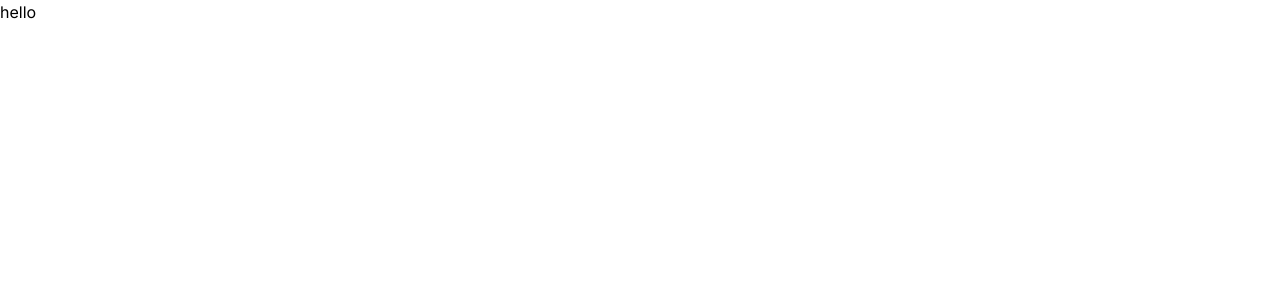
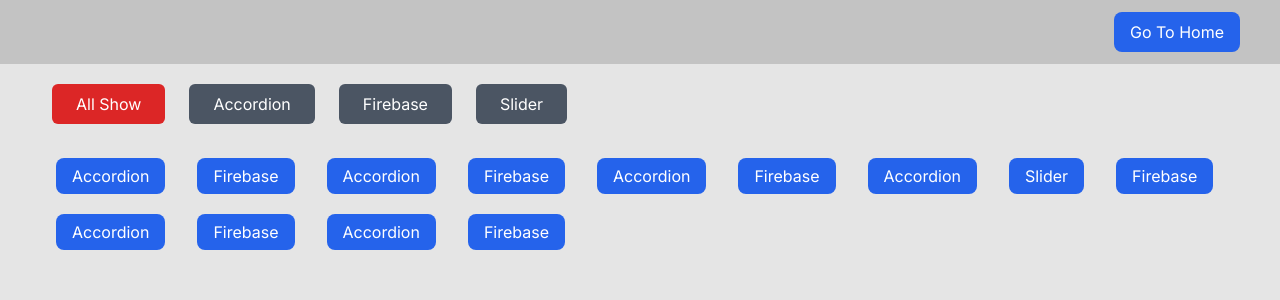
Before and after one commit to Sandeep-Luhaniwal/next-common-components, a Next.js app: page /filter in a window 1280 px wide. Shown: the top 300 px of the page. Built offline with nearby package versions, Linux system fonts and the light colour scheme.

Commit message:
filter add

```diff
--- a/app/filter/page.js
+++ b/app/filter/page.js
@@ -1,9 +1,11 @@
+import CommonButton from '@/src/components/common/CommonButton'
 import Filter from '@/src/components/filter/Filter'
 import React from 'react'
 
 const page = () => {
     return (
         <div>
+            <CommonButton />
             <Filter />
         </div>
     )
--- a/app/firebase/page.js
+++ b/app/firebase/page.js
@@ -1,9 +1,11 @@
+import CommonButton from '@/src/components/common/CommonButton'
 import ImageForm from '@/src/components/firebase/ImageForm'
 import React from 'react'
 
 const page = () => {
     return (
         <div>
+            <CommonButton />
             <ImageForm />
         </div>
     )
--- a/app/globals.css
+++ b/app/globals.css
@@ -1,3 +1,7 @@
 @tailwind base;
 @tailwind components;
 @tailwind utilities;
+
+body{
+    background-color: #e5e5e5;
+}
--- a/app/layout.js
+++ b/app/layout.js
@@ -4,7 +4,7 @@
 const inter = Inter({ subsets: ["latin"] });
 
 export const metadata = {
-  title: "Create Next App",
+  title: "Common Components in Next js",
   description: "Generated by create next app",
 };
 
--- a/src/components/common/AllLinksButton.jsx
+++ b/src/components/common/AllLinksButton.jsx
@@ -4,7 +4,8 @@
 const AllLinksButton = () => {
     return (
         <>
-            <div className="max-w-[1200px] px-4 xl:px-0 mx-auto py-10">
+            <div className="bg-black bg-opacity-15 min-h-screen">
+                <div className="max-w-[1200px] px-4 xl:px-0 mx-auto py-6">
                     <div className="flex flex-wrap gap-8">
                         {allButtons.map((value, index) => {
                             return (
@@ -13,6 +14,7 @@
                         })}
                     </div>
                 </div>
+            </div>
         </>
     )
 }
--- /dev/null
+++ b/src/components/common/CommonButton.jsx
@@ -0,0 +1,18 @@
+import Link from 'next/link'
+import React from 'react'
+
+const CommonButton = () => {
+    return (
+        <>
+            <div className="bg-black bg-opacity-15">
+                <div className="max-w-[1200px] px-4 mx-auto xl:px-0 py-3 ">
+                    <div className="flex justify-end">
+                        <Link className='bg-blue-600 text-white py-2 px-4 rounded-lg hover:bg-red-600 duration-200' href="/">Go To Home</Link>
+                    </div>
+                </div>
+            </div>
+        </>
+    )
+}
+
+export default CommonButton
--- a/src/components/common/Helper.jsx
+++ b/src/components/common/Helper.jsx
@@ -7,5 +7,4 @@
         button: "Firebase",
         url: "/firebase",
     },
-
 ];
--- a/src/components/filter/Filter.jsx
+++ b/src/components/filter/Filter.jsx
@@ -1,11 +1,60 @@
-import React from 'react'
+"use client"
+import React, { useEffect, useState } from "react";
+import { cardsData } from "./FilterHelper";
+import Link from "next/link";
 
 const Filter = () => {
+    const [tab, setTab] = useState("");
+    const [updatedArr, setUpdatedArr] = useState(cardsData);
+
+    console.log("tab", tab);
+
+    useEffect(() => {
+        if (tab !== "") {
+            const newArr = cardsData.filter((val, i) => val.type === tab);
+            setUpdatedArr(newArr);
+        } else {
+            setUpdatedArr(cardsData);
+        }
+    }, [tab]);
     return (
         <>
-            <h1>hello</h1>
+            <div className="max-w-[1200px] mx-auto px-4 xl:px-0 pt-5">
+                <div className="flex">
+                    <button
+                        onClick={() => setTab("")}
+                        className={`${tab === "" ? "bg-red-600" : "bg-gray-600"} px-6 py-2 rounded-md text-white mx-3`}
+                    >
+                        All Show
+                    </button>
+                    <button
+                        onClick={() => setTab("accordion")}
+                        className={`${tab === "accordion" ? "bg-red-600" : "bg-gray-600"} px-6 py-2 rounded-md text-white mx-3`}
+                    >
+                        Accordion
+                    </button>
+                    <button
+                        onClick={() => setTab("firebase")}
+                        className={`${tab === "firebase" ? "bg-red-600" : "bg-gray-600"} px-6 py-2 rounded-md text-white mx-3`}
+                    >
+                        Firebase
+                    </button>
+                    <button
+                        onClick={() => setTab("slider")}
+                        className={`${tab === "slider" ? "bg-red-600" : "bg-gray-600"} px-6 py-2 rounded-md text-white mx-3`}
+                    >
+                        Slider
+                    </button>
+                </div>
+                <div className="flex flex-wrap gap-8 pt-10 px-4">
+                    {updatedArr.map((value, index) => (
+                        <div key={index} className="">
+                            <Link className='bg-blue-600 text-white py-2 px-4 rounded-lg hover:bg-red-600 duration-200' href="/">{value.button}</Link>
+                        </div>
+                    ))}
+                </div>
+            </div>
         </>
-    )
-}
-
-export default Filter
+    );
+};
+export default Filter;
--- /dev/null
+++ b/src/components/filter/FilterHelper.jsx
@@ -0,0 +1,72 @@
+export const cardsData = [
+
+    {
+        button: "Accordion",
+        url: "/accordion",
+        type: "accordion",
+    },
+    {
+        button: "Firebase",
+        url: "/firebase",
+        type: "firebase",
+    },
+
+    {
+        button: "Accordion",
+        url: "/accordion",
+        type: "accordion",
+    },
+    {
+        button: "Firebase",
+        url: "/firebase",
+        type: "firebase",
+    },
+    {
+        button: "Accordion",
+        url: "/accordion",
+        type: "accordion",
+    },
+
+    {
+        button: "Firebase",
+        url: "/firebase",
+        type: "firebase",
+    },
+    {
+        button: "Accordion",
+        url: "/accordion",
+        type: "accordion",
+    },
+    {
+        button: "Slider",
+        url: "/slider",
+        type: "slider",
+    },
+    {
+        button: "Firebase",
+        url: "/firebase",
+        type: "firebase",
+    },
+    {
+        button: "Accordion",
+        url: "/accordion",
+        type: "accordion",
+    },
+    {
+        button: "Firebase",
+        url: "/firebase",
+        type: "firebase",
+    },
+
+    {
+        button: "Accordion",
+        url: "/accordion",
+        type: "accordion",
+    },
+    {
+        button: "Firebase",
+        url: "/firebase",
+        type: "firebase",
+    },
+
+];
--- a/src/components/firebase/ImageForm.jsx
+++ b/src/components/firebase/ImageForm.jsx
@@ -1,8 +1,7 @@
 "use client"
-import { child, get, getDatabase, ref, set } from 'firebase/database';
-import Image from 'next/image';
+import { onValue, ref, set } from 'firebase/database';
+import { useEffect, useState } from 'react';
 import { v4 as uuidv4 } from 'uuid';
-import React, { useState } from 'react'
 import { db } from './Firebase';
 
 const ImageForm = () => {
@@ -12,6 +11,7 @@
     }
     const [formData, setFormData] = useState(userData);
     const [getImage, setGetImage] = useState("");
+    const [fetchData, setFetchData] = useState([]);
     const selectImageHandler = (e) => {
         const file = e.target.files[0];
         if (file) {
@@ -25,30 +25,38 @@
     }
 
     const fromSubmitHandler = (e) => {
+        // setFetchData(true);
         if (formData.name && formData.image) {
-            set(ref(db, 'users/' + "abc"), {
-                username: formData.name,
-                profile_picture: formData.image,
+            set(ref(db, 'users/' + uuidv4()), {
+                name: formData.name,
+                image: formData.image,
             });
+            // setFetchData(false);
+
             console.log("User Data", formData)
         }
         e.preventDefault();
         setFormData(userData);
+        setGetImage();
     };
 
+    const fetchUserData = () => {
+        const starCountRef = ref(db, 'users/');
+        onValue(starCountRef, (snapshot) => {
+            const data = snapshot.val();
+            if (data) {
+                const array = Object.values(data);
+                setFetchData(array);
+            }
+        });
+    }
+    useEffect(() => {
+        fetchUserData();
+    }, []);
 
-    const dbRef = ref(getDatabase());
-    get(child(dbRef, `users/${"abc"}`)).then((snapshot) => {
-        if (snapshot.exists()) {
-            console.log("..........", snapshot.val());
-        } else {
-            console.log("No data available");
-        }
-    }).catch((error) => {
-        console.error(error);
-    });
     return (
         <>
+
             <div className='max-w-[500px] mx-auto px-6 pt-10'>
                 <form onSubmit={(e) => fromSubmitHandler(e)} className='flex flex-col gap-4 '>
                     <input
@@ -58,19 +66,36 @@
                         onChange={(e) => setFormData({ ...formData, name: e.target.value })}
                         value={formData.name}
                     />
+                    <div className="flex justify-between relative">
                         <input
                             type="file"
                             name=""
                             id=""
                             onChange={selectImageHandler}
                         />
+                        {getImage &&
+                            <div className='border absolute end-0 top-1/2 rounded-xl overflow-hidden -translate-y-1/2 border-black'>
+                                <img height={60} width={60} className="h-[50px]  object-cover" src={getImage} alt="" />
+                            </div>
+                        }
+                    </div>
                     <input
                         type="submit"
-                        className='bg-red-600 px-3 py-1 text-white rounded-sm'
+                        className='bg-red-600 px-3 cursor-pointer py-1 text-white rounded-sm'
                     />
                 </form>
-                {/* <Image className='mt-10' height={400} width={400} src={getImage} alt='image' /> */}
-                <img src={getImage} alt="" className='mt-10' />
+
+
+                <table className="border-collapse w-full mt-6">
+                    <tbody className='border-collapse'>
+                        {fetchData.map((value, index) => (
+                            <tr key={index} className=''>
+                                <td className='border w-[70%] border-black p-1'>{value.name}</td>
+                                <td className='border border-black p-1'><img height={60} width={120} className='w-[120px] h-[60px]' src={value.image} alt="" /></td>
+                            </tr>
+                        ))}
+                    </tbody>
+                </table>
             </div>
         </>
     )
```
Lines whose indentation alone changed are shown as unchanged.
